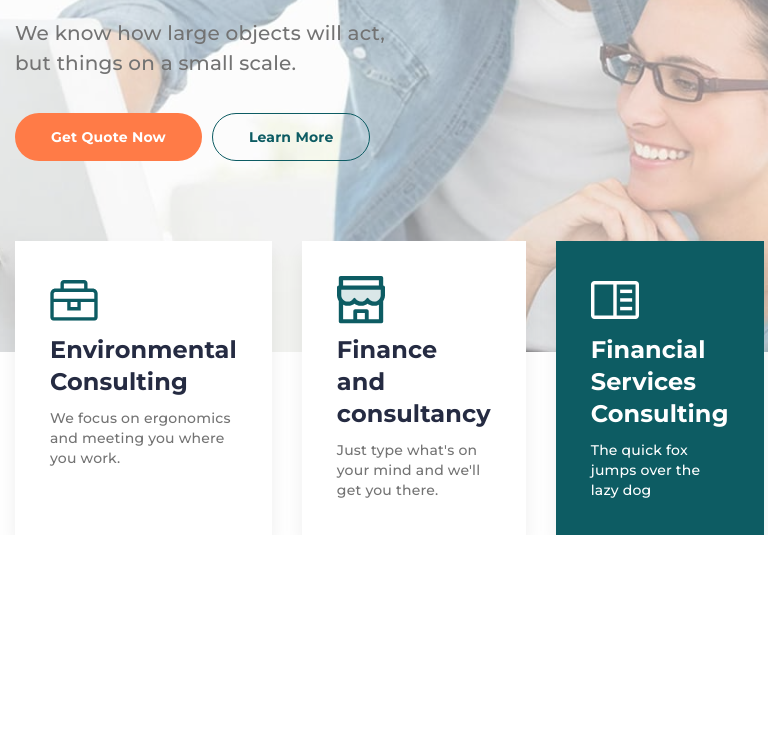
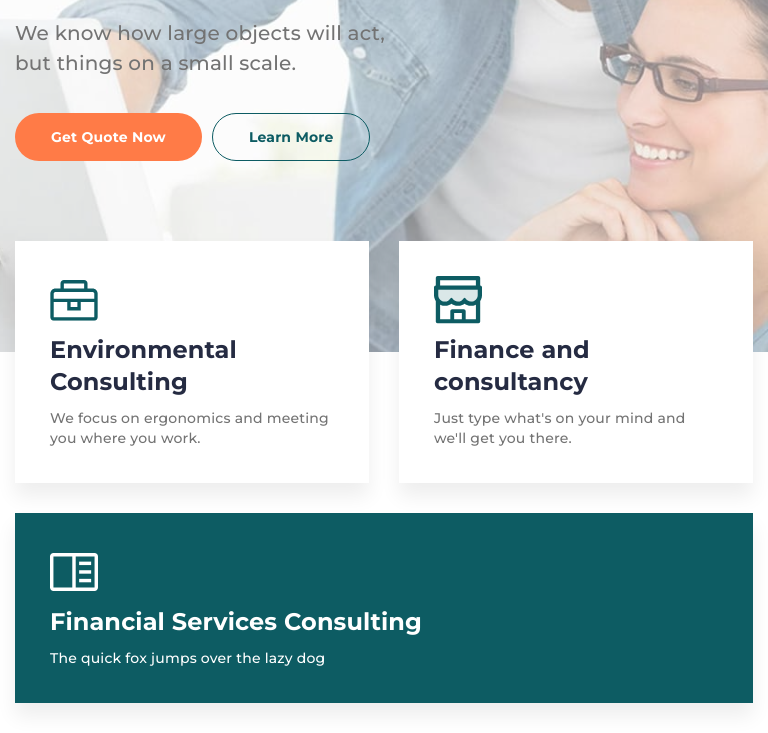
Before and after one commit to diankasmilian/Relsive, a plain HTML site: page index.html in a window 768 px wide. Shown: the part 377-1110 px from the top of the page. Before the commit the page ends 912 px from the top, so only its background shows below. Drawn offline with Linux system fonts and the light colour scheme.

Commit message:
add changes

```diff
--- a/css/style.css
+++ b/css/style.css
@@ -154,13 +154,12 @@ left: 0;
 .services-container {
 }
 .services-body {
-    display: flex;
-    margin: 0 -15px;
+
 }
 .services-column {
-    padding: 0 15px;
     flex: 0 1 33.333%;
     z-index: 3;
+    margin-bottom: 30px;
 }
 .services-item {
     height: 100%;
@@ -169,6 +168,7 @@ left: 0;
     padding: 35px;
 }
 .item-service {
+
 }
 .item-service > *:not(:last-child) {
     margin-bottom: 10px;
@@ -210,11 +210,34 @@ color: var(--second-color);
     .main-block-body {
         padding-top: 120px;
     }
+    .services-column {
+        position: relative;
+        flex: 0 1 50%;
+        z-index: 3;
+        margin-bottom: 30px;
+    }
+    .services-column:last-child {
+        flex: 1 1 100%;
+    }
+    .services-column:not(:last-child) {
+        margin-bottom: 30px;
+    }
 }
 
 @media (max-width: 767px) {
     .header-menu {
         margin-left: 50px;
+    }
+}
+
+@media (min-width: 670px)  {
+    .services-body {
+        display: flex;
+        flex-wrap: wrap;
+        margin: 0 -15px;
+    }
+    .services-column {
+        padding: 0 15px;
     }
 }
 
@@ -237,6 +260,9 @@ color: var(--second-color);
     .main-block-button {
         flex: 1 1 100%;
     }
+    .item-service {
+   padding: 25px;
+    }
 }
 @media (max-width: 1300px) {
     .main-block-img img {
```
